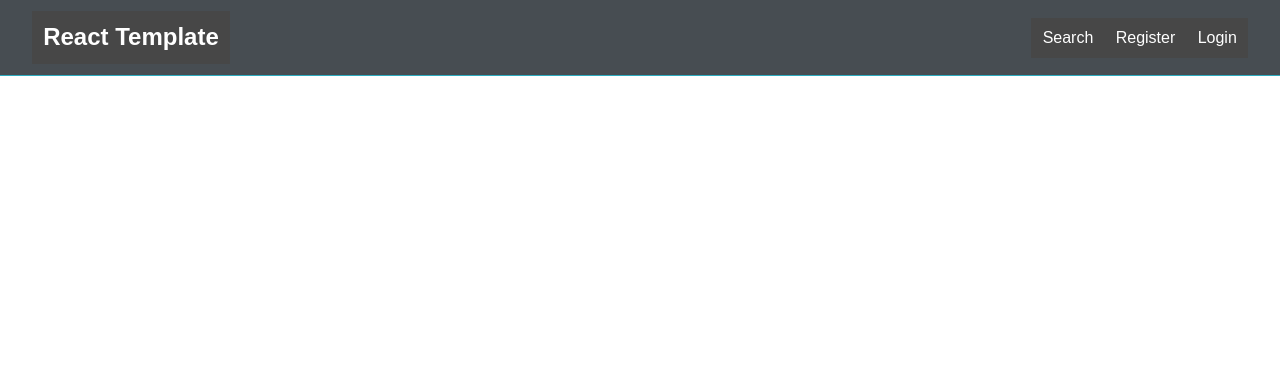
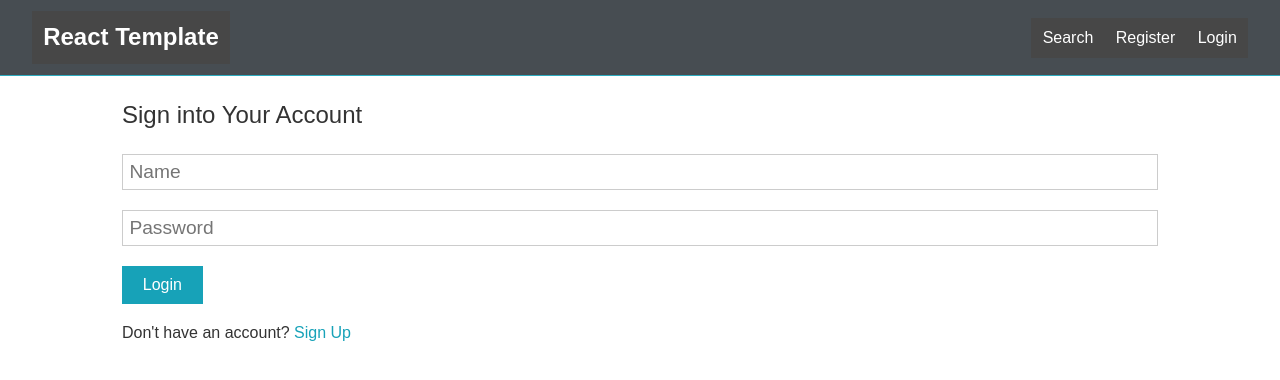
Before and after one commit to HoJinKind/techtrek, a React (Create React App) app in the folder basic/client/my-app/: page /login in a window 1280 px wide. Shown: the top 380 px of the page. Built offline with nearby package versions, Linux system fonts and the light colour scheme.

Commit message:
login page

```diff
--- a/basic/client/my-app/src/App.js
+++ b/basic/client/my-app/src/App.js
@@ -2,6 +2,7 @@
 import { BrowserRouter as Router, Route } from "react-router-dom";
 import "./App.css";
 import Landing from "./Components/Landing";
+import Login from "./Components/Login";
 import Navbar from "./Components/Navbar";
 import { Switch } from "react-router-dom/cjs/react-router-dom.min";
 import Alert from "./Components/layout/Alert";
@@ -19,6 +20,7 @@
         <Alert />
         <Switch>
           <Route exact path="/" component={Landing}></Route>
+          <Route exact path="/login" component={Login}></Route>
         </Switch>
       </Fragment>
     </Router>
--- a/basic/client/my-app/src/Components/Login.js
+++ b/basic/client/my-app/src/Components/Login.js
@@ -15,6 +15,7 @@
     username: "",
     password: "",
   });
+
   const { username, password } = formData;
   const onChange = (e) =>
     setFormData({ ...formData, [e.target.name]: e.target.value });
@@ -22,7 +23,6 @@
   const onSubmit = async (e) => {
     e.preventDefault();
     if (password !== "") {
-      console.log("123");
       console.log(formData);
     }
     const user = {
@@ -37,16 +37,20 @@
       };
       const body = JSON.stringify(user);
       const res = await axios.post(
-        "http://localhost:5000/api/users/login",
+        `${process.env.REACT_APP_API_URL}/login`,
         body,
         config
       );
       console.log(res);
       props.login({ username, password });
 
-      history.push("/home");
       if (res.data.ok) {
-        console.log("logged in");
+        localStorage.setItem("token", res.data.token);
+        history.push({
+          pathname: "/home",
+          login: true,
+          username: username.toLowerCase(),
+        });
         setShowError(false);
       } else {
         setShowError(true);
```
Also changed, not shown: 1 other file (tests, documents, lock files or other folders).
